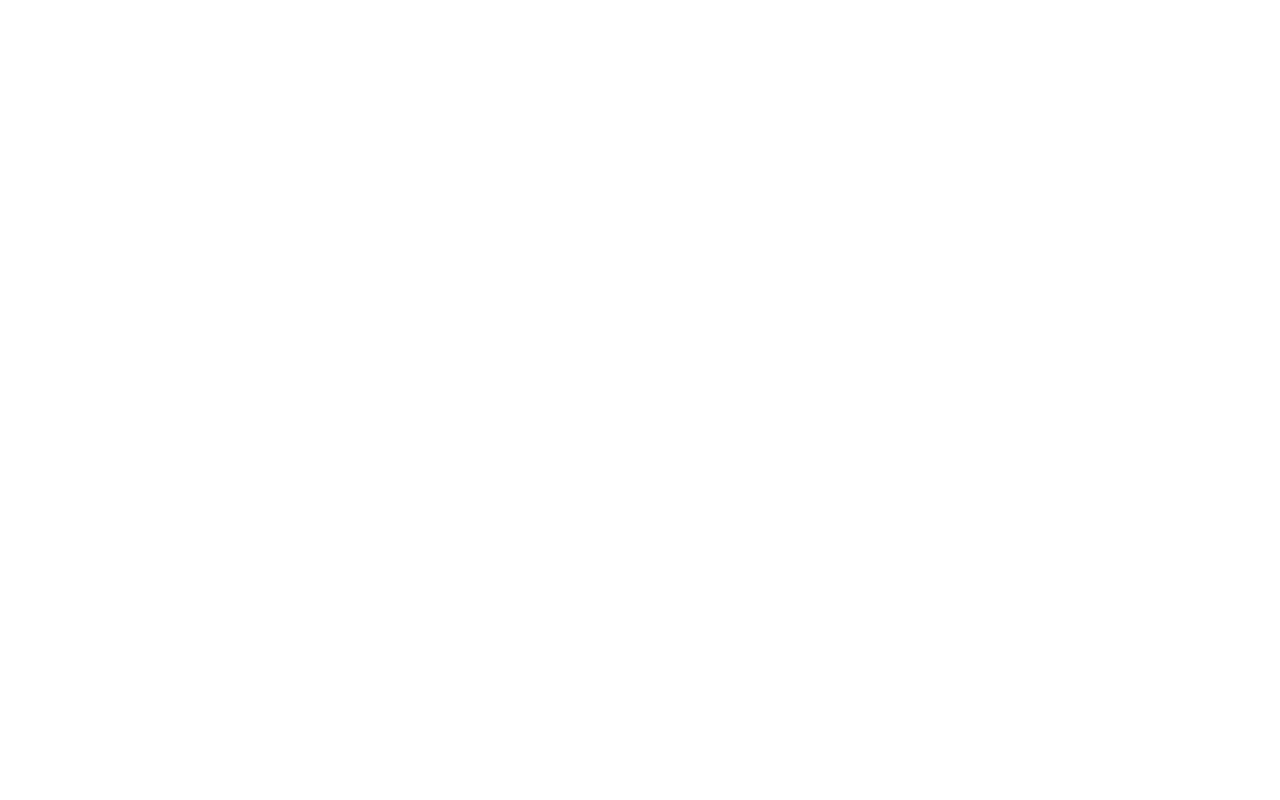
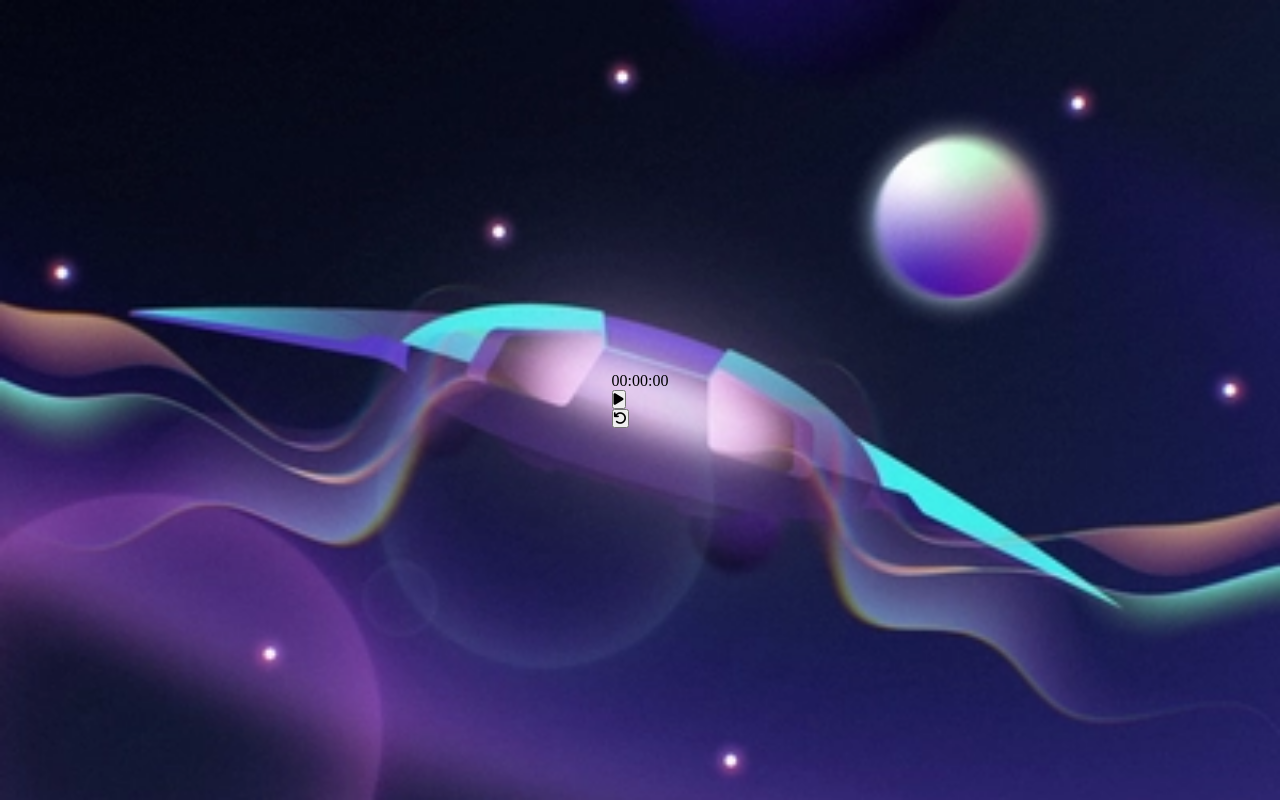
Before and after one commit to KHALEDKHLYAN/Stop_Watch_Timer, a plain HTML site: page index.html in a window 1280 px wide. Drawn offline with Linux system fonts and the light colour scheme.

Commit message:
css additionals

```diff
--- a/index.html
+++ b/index.html
@@ -6,8 +6,29 @@
     <meta name="viewport" content="width=device-width, initial-scale=1.0">
     <title>Document</title>
     <link rel="stylesheet" href="/styles.css">
+    <link rel="stylesheet" href="https://cdnjs.cloudflare.com/ajax/libs/font-awesome/6.3.0/css/all.min.css"
+        integrity="sha512-SzlrxWUlpfuzQ+pcUCosxcglQRNAq/DZjVsC0lE40xsADsfeQoEypE+enwcOiGjk/bSuGGKHEyjSoQ1zVisanQ=="
+        crossorigin="anonymous" referrerpolicy="no-referrer" />
 </head>
 <body>
+
+    <div class="container">
+
+        <div id="timer">
+            00:00:00
+        </div>
+
+        <div class="buttons">
+            <button id="startStopBtn">
+                <i class="fa-solid fa-play" id="play"></i>
+            </button>
+
+            <div class="buttons">
+                <button id="restBtn">
+                    <i class="fa-solid fa-arrow-rotate-left" id="reset"></i>
+                </button>
+        </div>
+    </div>
 
     <script src="/app.js"></script>
 </body>
--- a/styles.css
+++ b/styles.css
@@ -3,3 +3,11 @@
     padding: 0;
     box-sizing: border-box;
 }
+
+body{
+    background: url(images/still-53b5406b119353722bf2988a3efd6116.webp) no-repeat center center/  cover;
+    height: 100vh;
+    display: flex;
+    justify-content: center;
+    align-items: center;
+}
```
Also changed, not shown: images/still-53b5406b119353722bf2988a3efd6116.webp (added).
